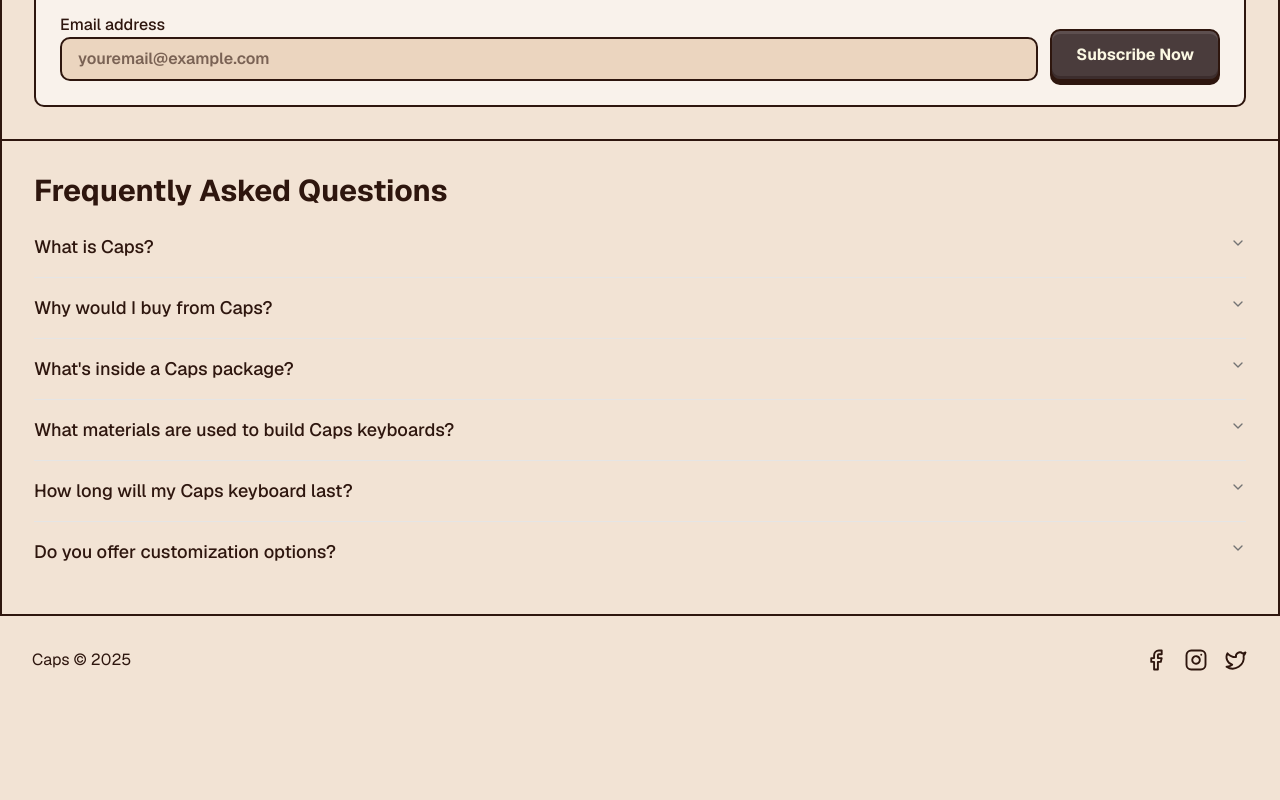
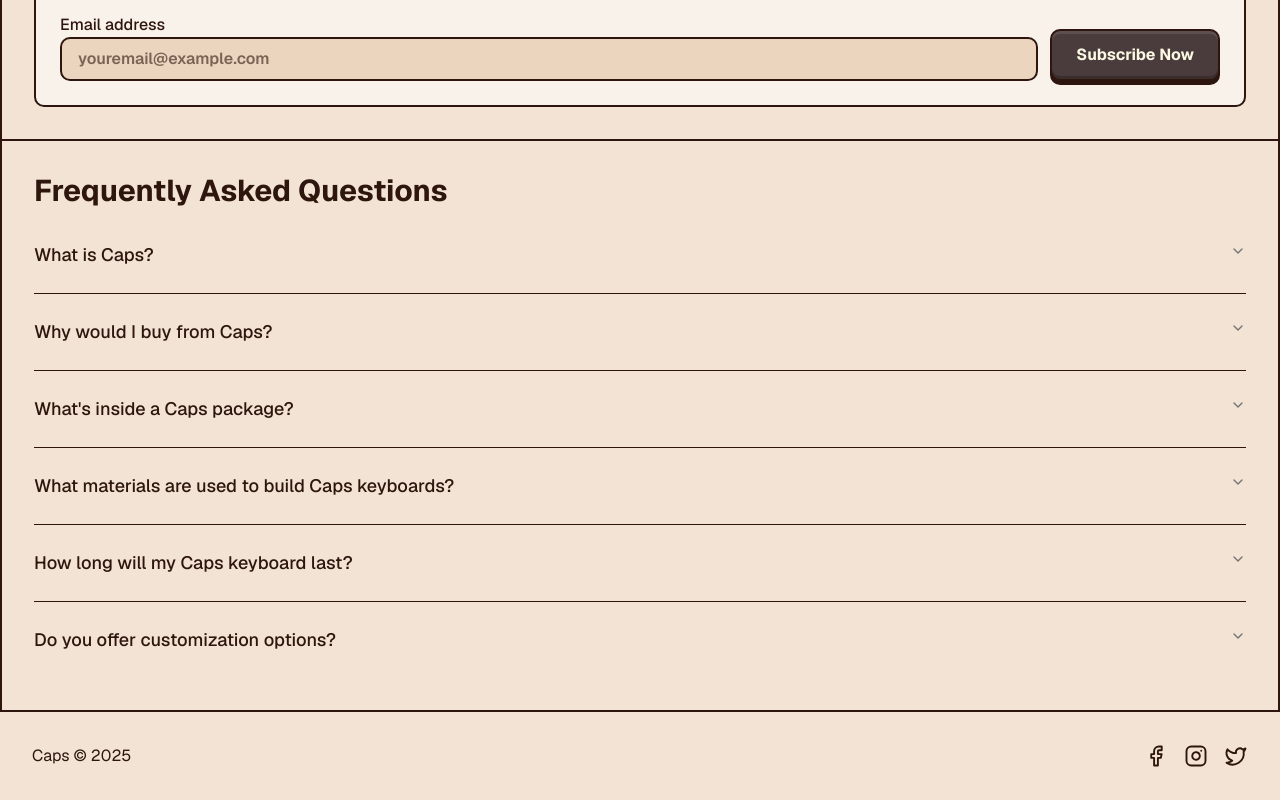
Before and after one commit to ldgni/caps, a Next.js app: page / in a window 1280 px wide. Shown: the part 2767-3567 px from the top of the page. Before the commit the page ends 3471 px from the top, so only its background shows below. Built offline with nearby package versions, Linux system fonts and the light colour scheme.

Commit message:
style: seperate faq questions with a border

```diff
--- a/src/components/faq.tsx
+++ b/src/components/faq.tsx
@@ -12,7 +12,9 @@ export function FAQ() {
     <section className="w-full p-6 sm:p-8">
       <h2 className="mb-2 text-3xl font-bold">Frequently Asked Questions</h2>
       <Accordion type="single" collapsible className="w-full">
-        <AccordionItem value="item-1">
+        <AccordionItem
+          value="item-1"
+          className="border-b border-[#2e160e] py-2">
           <AccordionTrigger className="text-lg">What is Caps?</AccordionTrigger>
           <AccordionContent className="text-base">
             Caps is a premium keyboard company specializing in custom,
@@ -23,7 +25,9 @@ export function FAQ() {
           </AccordionContent>
         </AccordionItem>
 
-        <AccordionItem value="item-2">
+        <AccordionItem
+          value="item-2"
+          className="border-b border-[#2e160e] py-2">
           <AccordionTrigger className="text-lg">
             Why would I buy from Caps?
           </AccordionTrigger>
@@ -37,7 +41,9 @@ export function FAQ() {
           </AccordionContent>
         </AccordionItem>
 
-        <AccordionItem value="item-3">
+        <AccordionItem
+          value="item-3"
+          className="border-b border-[#2e160e] py-2">
           <AccordionTrigger className="text-lg">
             What&apos;s inside a Caps package?
           </AccordionTrigger>
@@ -50,7 +56,9 @@ export function FAQ() {
           </AccordionContent>
         </AccordionItem>
 
-        <AccordionItem value="item-4">
+        <AccordionItem
+          value="item-4"
+          className="border-b border-[#2e160e] py-2">
           <AccordionTrigger className="text-lg">
             What materials are used to build Caps keyboards?
           </AccordionTrigger>
@@ -65,7 +73,9 @@ export function FAQ() {
           </AccordionContent>
         </AccordionItem>
 
-        <AccordionItem value="item-5">
+        <AccordionItem
+          value="item-5"
+          className="border-b border-[#2e160e] py-2">
           <AccordionTrigger className="text-lg">
             How long will my Caps keyboard last?
           </AccordionTrigger>
@@ -79,7 +89,9 @@ export function FAQ() {
           </AccordionContent>
         </AccordionItem>
 
-        <AccordionItem value="item-6">
+        <AccordionItem
+          value="item-6"
+          className="border-b border-[#2e160e] py-2">
           <AccordionTrigger className="text-lg">
             Do you offer customization options?
           </AccordionTrigger>
```
